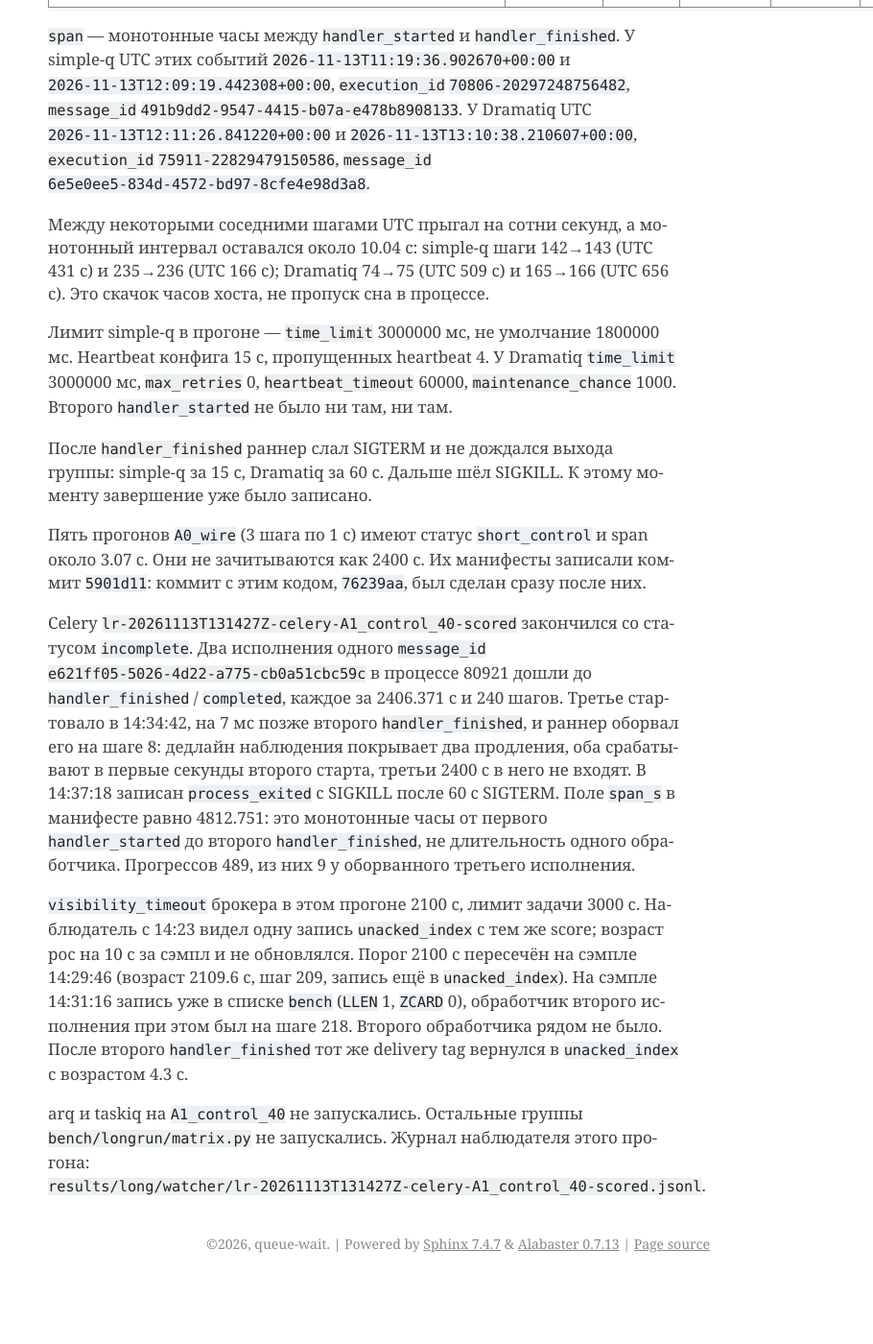
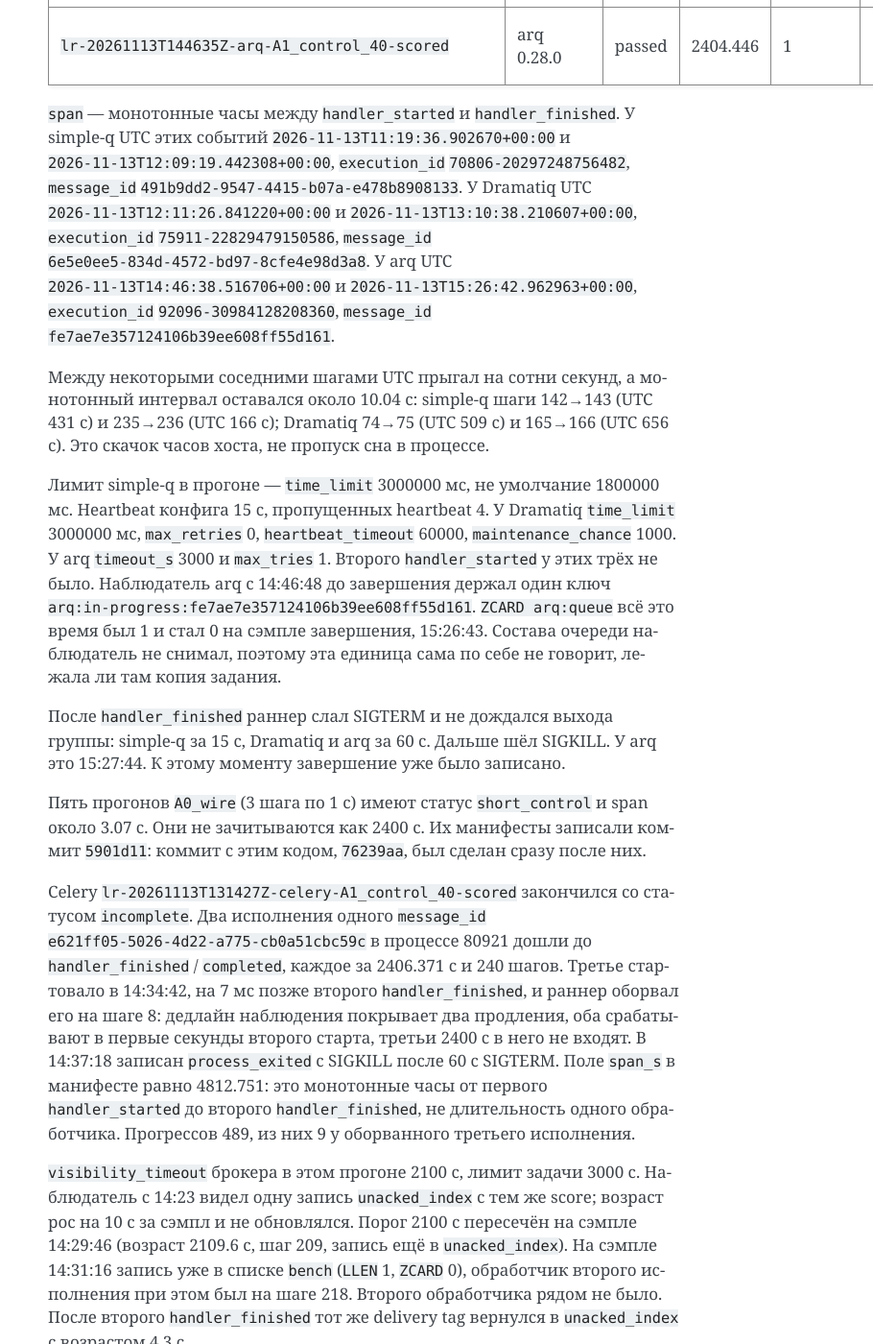
Before and after one commit to hewimetall/resurche_for_baground_tasks, a Sphinx documentation site: the page built from docs/reference/long-control.md, in a window 1280 px wide and 1400 px high, scrolled down 500 px. Shown: the whole window at 96% size, without its empty margins (370-1280 px from the left). Built offline with Sphinx 7.4.7, drawn with Linux system fonts in a browser that asks for light colours; before the commit the page ends 1835 px from its top, so only the background shows below that; some of the changed text lies outside the part shown.

Commit message:
Record the arq 2400-second control.
One handler ran for 2404.4 monotonic seconds, with 240 progress events and 240 HTTP effects. The watcher kept a single in-progress key until that handler finished.

Co-authored-by: netromnik <hewimetall@users.noreply.github.com>

```diff
--- a/docs/reference/long-control.md
+++ b/docs/reference/long-control.md
@@ -8,14 +8,15 @@
 | --- | --- | --- | --- | --- | --- | --- |
 | `lr-20261113T111921Z-simpleq-A1_control_40-scored` | simple-q 1.0.0rc7 | passed | 2404.835 | 1 | 240 | 240, дублей 0 |
 | `lr-20261113T121123Z-dramatiq-A1_control_40-scored` | Dramatiq 2.2.1 | passed | 2406.582 | 1 | 240 | 240, дублей 0 |
+| `lr-20261113T144635Z-arq-A1_control_40-scored` | arq 0.28.0 | passed | 2404.446 | 1 | 240 | 240, дублей 0 |
 
-`span` — монотонные часы между `handler_started` и `handler_finished`. У simple-q UTC этих событий `2026-11-13T11:19:36.902670+00:00` и `2026-11-13T12:09:19.442308+00:00`, `execution_id` `70806-20297248756482`, `message_id` `491b9dd2-9547-4415-b07a-e478b8908133`. У Dramatiq UTC `2026-11-13T12:11:26.841220+00:00` и `2026-11-13T13:10:38.210607+00:00`, `execution_id` `75911-22829479150586`, `message_id` `6e5e0ee5-834d-4572-bd97-8cfe4e98d3a8`.
+`span` — монотонные часы между `handler_started` и `handler_finished`. У simple-q UTC этих событий `2026-11-13T11:19:36.902670+00:00` и `2026-11-13T12:09:19.442308+00:00`, `execution_id` `70806-20297248756482`, `message_id` `491b9dd2-9547-4415-b07a-e478b8908133`. У Dramatiq UTC `2026-11-13T12:11:26.841220+00:00` и `2026-11-13T13:10:38.210607+00:00`, `execution_id` `75911-22829479150586`, `message_id` `6e5e0ee5-834d-4572-bd97-8cfe4e98d3a8`. У arq UTC `2026-11-13T14:46:38.516706+00:00` и `2026-11-13T15:26:42.962963+00:00`, `execution_id` `92096-30984128208360`, `message_id` `fe7ae7e357124106b39ee608ff55d161`.
 
 Между некоторыми соседними шагами UTC прыгал на сотни секунд, а монотонный интервал оставался около 10.04 с: simple-q шаги 142→143 (UTC 431 с) и 235→236 (UTC 166 с); Dramatiq 74→75 (UTC 509 с) и 165→166 (UTC 656 с). Это скачок часов хоста, не пропуск сна в процессе.
 
-Лимит simple-q в прогоне — `time_limit` 3000000 мс, не умолчание 1800000 мс. Heartbeat конфига 15 с, пропущенных heartbeat 4. У Dramatiq `time_limit` 3000000 мс, `max_retries` 0, `heartbeat_timeout` 60000, `maintenance_chance` 1000. Второго `handler_started` не было ни там, ни там.
+Лимит simple-q в прогоне — `time_limit` 3000000 мс, не умолчание 1800000 мс. Heartbeat конфига 15 с, пропущенных heartbeat 4. У Dramatiq `time_limit` 3000000 мс, `max_retries` 0, `heartbeat_timeout` 60000, `maintenance_chance` 1000. У arq `timeout_s` 3000 и `max_tries` 1. Второго `handler_started` у этих трёх не было. Наблюдатель arq с 14:46:48 до завершения держал один ключ `arq:in-progress:fe7ae7e357124106b39ee608ff55d161`. `ZCARD arq:queue` всё это время был 1 и стал 0 на сэмпле завершения, 15:26:43. Состава очереди наблюдатель не снимал, поэтому эта единица сама по себе не говорит, лежала ли там копия задания.
 
-После `handler_finished` раннер слал SIGTERM и не дождался выхода группы: simple-q за 15 с, Dramatiq за 60 с. Дальше шёл SIGKILL. К этому моменту завершение уже было записано.
+После `handler_finished` раннер слал SIGTERM и не дождался выхода группы: simple-q за 15 с, Dramatiq и arq за 60 с. Дальше шёл SIGKILL. У arq это 15:27:44. К этому моменту завершение уже было записано.
 
 Пять прогонов `A0_wire` (3 шага по 1 с) имеют статус `short_control` и span около 3.07 с. Они не зачитываются как 2400 с. Их манифесты записали коммит `5901d11`: коммит с этим кодом, `76239aa`, был сделан сразу после них.
 
@@ -23,4 +24,6 @@ Celery `lr-20261113T131427Z-celery-A1_control_40-scored` закончился с
 
 `visibility_timeout` брокера в этом прогоне 2100 с, лимит задачи 3000 с. Наблюдатель с 14:23 видел одну запись `unacked_index` с тем же score; возраст рос на 10 с за сэмпл и не обновлялся. Порог 2100 с пересечён на сэмпле 14:29:46 (возраст 2109.6 с, шаг 209, запись ещё в `unacked_index`). На сэмпле 14:31:16 запись уже в списке `bench` (`LLEN` 1, `ZCARD` 0), обработчик второго исполнения при этом был на шаге 218. Второго обработчика рядом не было. После второго `handler_finished` тот же delivery tag вернулся в `unacked_index` с возрастом 4.3 с.
 
-arq и taskiq на `A1_control_40` не запускались. Остальные группы `bench/longrun/matrix.py` не запускались. Журнал наблюдателя этого прогона: `results/long/watcher/lr-20261113T131427Z-celery-A1_control_40-scored.jsonl`.
+Скачков UTC больше 30 с между соседними шагами arq не было.
+
+taskiq на `A1_control_40` не запускался. Остальные группы `bench/longrun/matrix.py` не запускались. Журналы наблюдателя: `results/long/watcher/lr-20261113T131427Z-celery-A1_control_40-scored.jsonl` и `results/long/watcher/lr-20261113T144635Z-arq-A1_control_40-scored.jsonl`.
```
Also changed, not shown: 9 other files.
